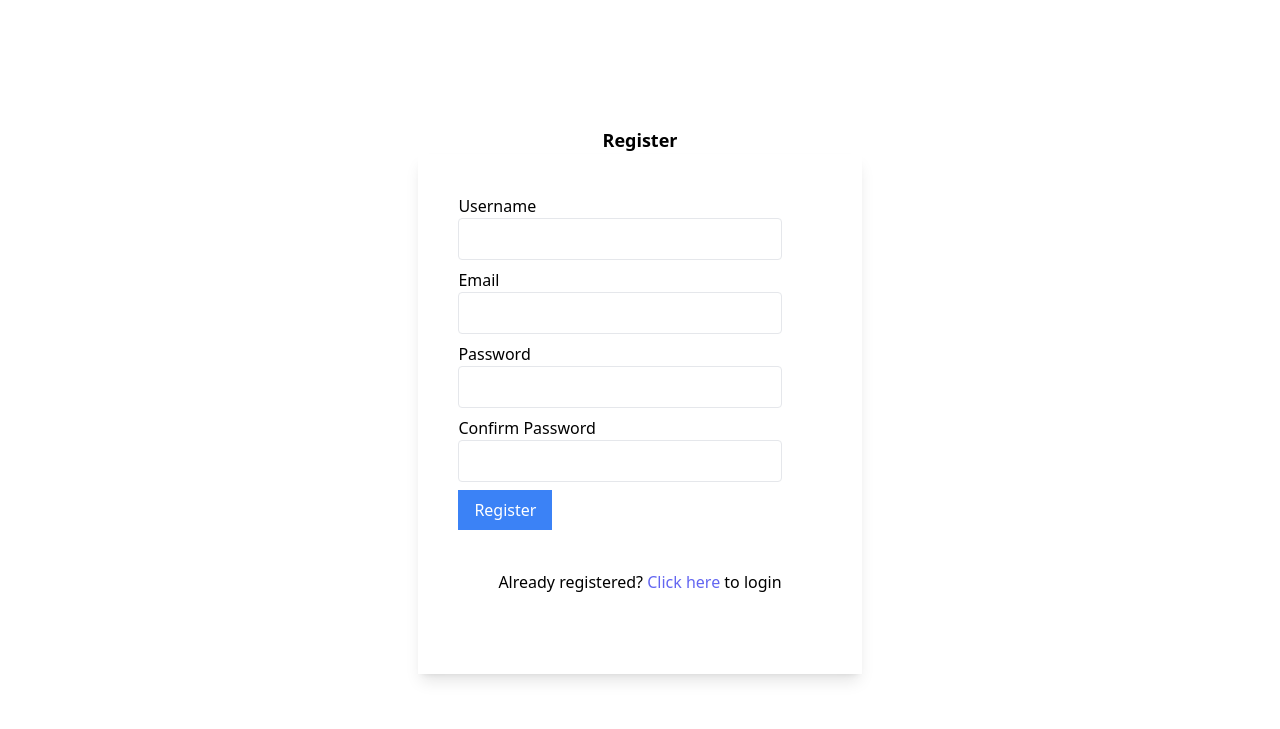
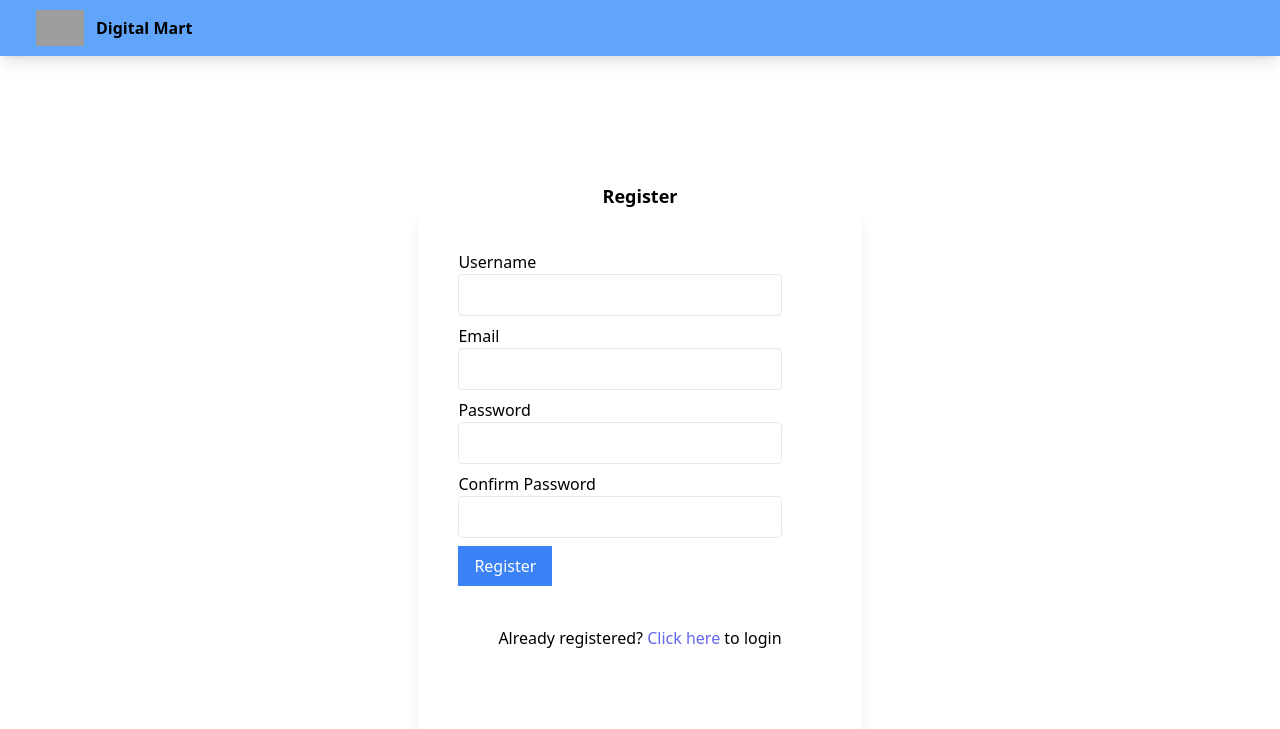
Before and after one commit to x22187201/x22187201cdprfinal, a Django app: page /register/ in a window 1280 px wide. Shown: the top 729 px of the page. Before the commit the page ends 681 px from the top, so only its background shows below. Run offline with Django 4.2, Linux system fonts and the light colour scheme; style sheets or scripts are compiled from the project's sources; some libraries are stand-ins or nearby versions; grey boxes are pictures that could not be loaded.

Commit message:
commiiting changes

```diff
--- a/dapp/templates/dapp/register.html
+++ b/dapp/templates/dapp/register.html
@@ -9,6 +9,15 @@
     <title>Document</title>
     <link rel="stylesheet" href="{% static 'dapp/styles.css' %}">
 </head>
+ <nav class="shadow-lg bg-blue-400">
+        <div class="flex flex-wrap justify-between ml-5 items-center mx-auto px-4 py-2.5">
+            <a href="" class="flex items-center">
+                <img class="h-9 mr-3 " src="https://cdn2.iconfinder.com/data/icons/vivid/48/cart-512.png" alt="">
+                <span class="self-centre text-xml font-semibold">Digital Mart</span>
+            </a>
+
+        </div>
+ </nav>
 <div class="flex flex-col justify-center items-center min-h-screen">
     <h1 class="font-bold text-lg">Register</h1>
 
```
